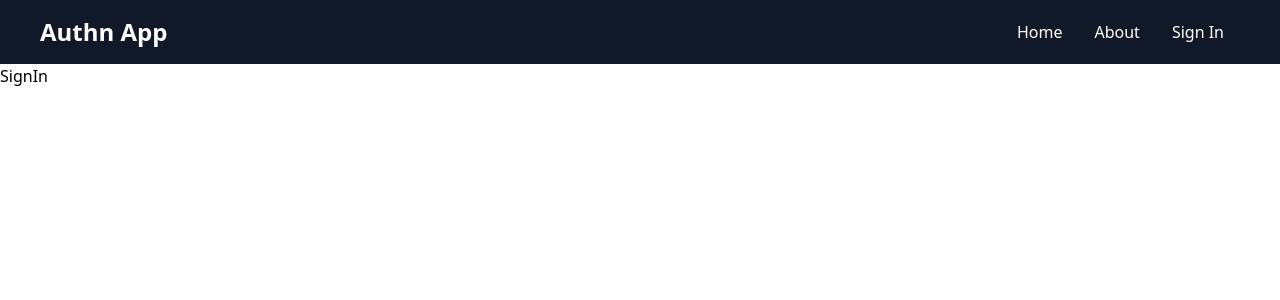
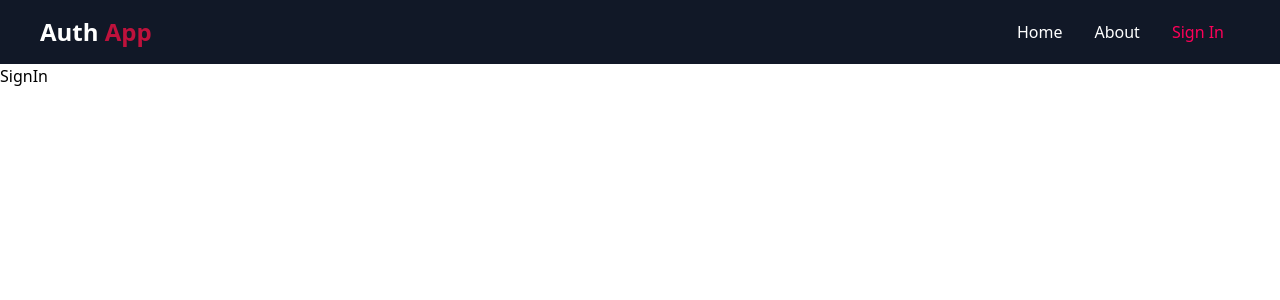
Before and after one commit to BMancilla23/App-Auth-Client, a React (Vite) app: page /sign-in in a window 1280 px wide. Shown: the top 300 px of the page. Built offline with nearby package versions, Linux system fonts and the light colour scheme.

Commit message:
Componente Header completado

```diff
--- a/src/components/Header/Header.css
+++ b/src/components/Header/Header.css
@@ -1,3 +1,3 @@
-.header {
-
+a.active{
+    color: rgb(255, 0, 89);
 }
--- a/src/components/Header/Header.jsx
+++ b/src/components/Header/Header.jsx
@@ -1,36 +1,77 @@
-"use client";
-import React from 'react';
 import './Header.css';
 import PropTypes from 'prop-types';
 import { NavLink } from 'react-router-dom';
+import { useState } from 'react';
 
 const Header = ({ }) => {
+
+	const [open, setOpen] = useState(false)
+	const Links = [
+		{
+			name: "Home",
+			path: "/"
+		},
+		{
+			name: "About",
+			path: "/about"
+		},
+		{
+			name: "Sign In",
+			path: "/sign-in"
+		}
+	]
+
+	const toggleMenu = () => {
+		setOpen(!open)
+	}
+
 	return (
-		<div className='bg-gray-900 text-white py-4 px-10'>
+		<header className='bg-gray-900 sticky text-white py-4 px-10'>
 			<div className='flex justify-between mx-auto items-center'>
-				<h1 className='text-2xl font-bold'>Authn App</h1>
+				<h1 className='text-2xl font-bold'>Auth <span className='text-rose-700'>App</span></h1>
 				<div className="hidden md:flex">
 					<ul className='flex'>
-						<li>
-							<NavLink aria-current="page" className="mx-4 hover:text-gray-300 transition duration-300" to='/'>Home</NavLink>
+						{
+							Links.map((link) => (
+								<li key={link.name}>
+									<NavLink  className= 'mx-4 transitio duration-300'  to={link.path}>{link.name}</NavLink>
 								</li>
-						<li>
-							<NavLink className="mx-4 hover:text-gray-300 transition duration-300" to='/about'>About</NavLink>
-						</li>
-						<li>
-							<NavLink className="mx-4 hover:text-gray-300 transition duration-300" to='/sign-in'>Sign In</NavLink>
-						</li>
+							))
+						}
+
 					</ul>
 				</div>
-				<div className="md:hidden">
-					<button className="text-gray-300 hover:text-white focus:outline-none">
+				<button onClick={toggleMenu} className="md:hidden text-gray-300 hover:text-white focus:outline-none">
+                    {open ? (
+                        <svg viewBox="0 0 24 24" className="h-10 w-10 fill-current">
+                            <path fillRule="evenodd" d="M19.354 4.646a.5.5 0 010 .708l-3.182 3.182 3.182 3.182a.5.5 0 01-.708.708L15.464 9.95l-3.182 3.182a.5.5 0 01-.708-.708l3.182-3.182-3.182-3.182a.5.5 0 01.708-.708L15.464 8.534l3.182-3.182a.5.5 0 01.708 0z"></path>
+                        </svg>
+                    ) : (
                         <svg viewBox="0 0 24 24" className="h-6 w-6 fill-current">
                             <path fillRule="evenodd" d="M3 6h18V5H3v1zm0 6h18v-1H3v1zm0 6h18v-1H3v1z"></path>
                         </svg>
+                    )}
                 </button>
+
 			</div>
+			{
+				open && (
+					<div className="md:hidden fixed left-0 flex justify-center items-center w-full h-screen bg-gray-900 ">
+
+						<ul className='flex flex-col items-center text-center'>
+							{
+								Links.map((link) => (
+									<li className='mb-8' key={link.name}>
+										<NavLink  className='mx-4  transition duration-300' onClick={toggleMenu}  to={link.path}>{link.name}</NavLink>
+									</li>
+								))
+							}
+
+						</ul>
 					</div>
-		</div>
+				)
+			}
+		</header>
 	);
 };
 
```
Lines whose indentation alone changed are shown as unchanged.
